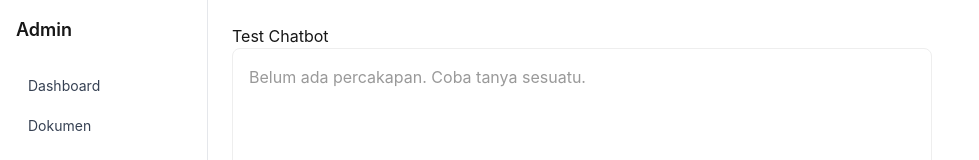
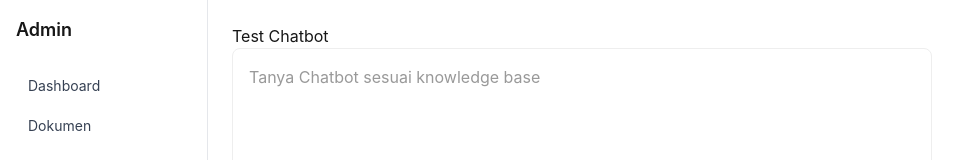
Before and after one commit to EmirAtthariq/Evochat_Server, a Next.js app: page /admin/chat in a window 1280 px wide. Shown: the top 160 px of the page, without its empty margins (0-979 px from the left). Built offline with nearby package versions, Linux system fonts and the light colour scheme.

Commit message:
change UI text

```diff
--- a/app/admin/chat/page.tsx
+++ b/app/admin/chat/page.tsx
@@ -96,7 +96,7 @@ export default function ChatTestPage() {
 
       <div style={{ flex: 1, overflowY: 'auto', border: '1px solid #eee', borderRadius: 8, padding: 16, marginBottom: 16 }}>
         {messages.length === 0 && (
-          <p style={{ color: '#999' }}>Belum ada percakapan. Coba tanya sesuatu.</p>
+          <p style={{ color: '#999' }}>Tanya Chatbot sesuai knowledge base</p>
         )}
         {messages.map((msg, i) => (
           <div key={i} style={{ marginBottom: 12, textAlign: msg.role === 'user' ? 'right' : 'left' }}>
```
